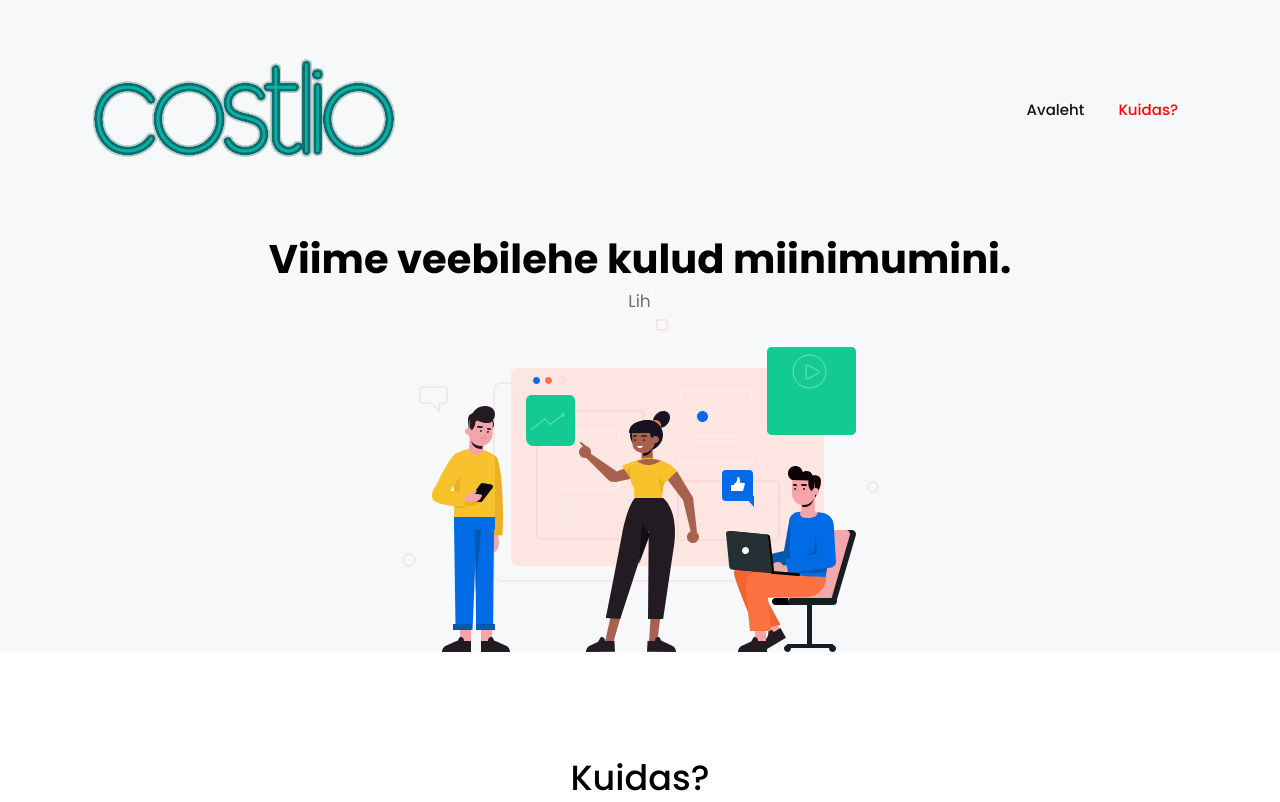
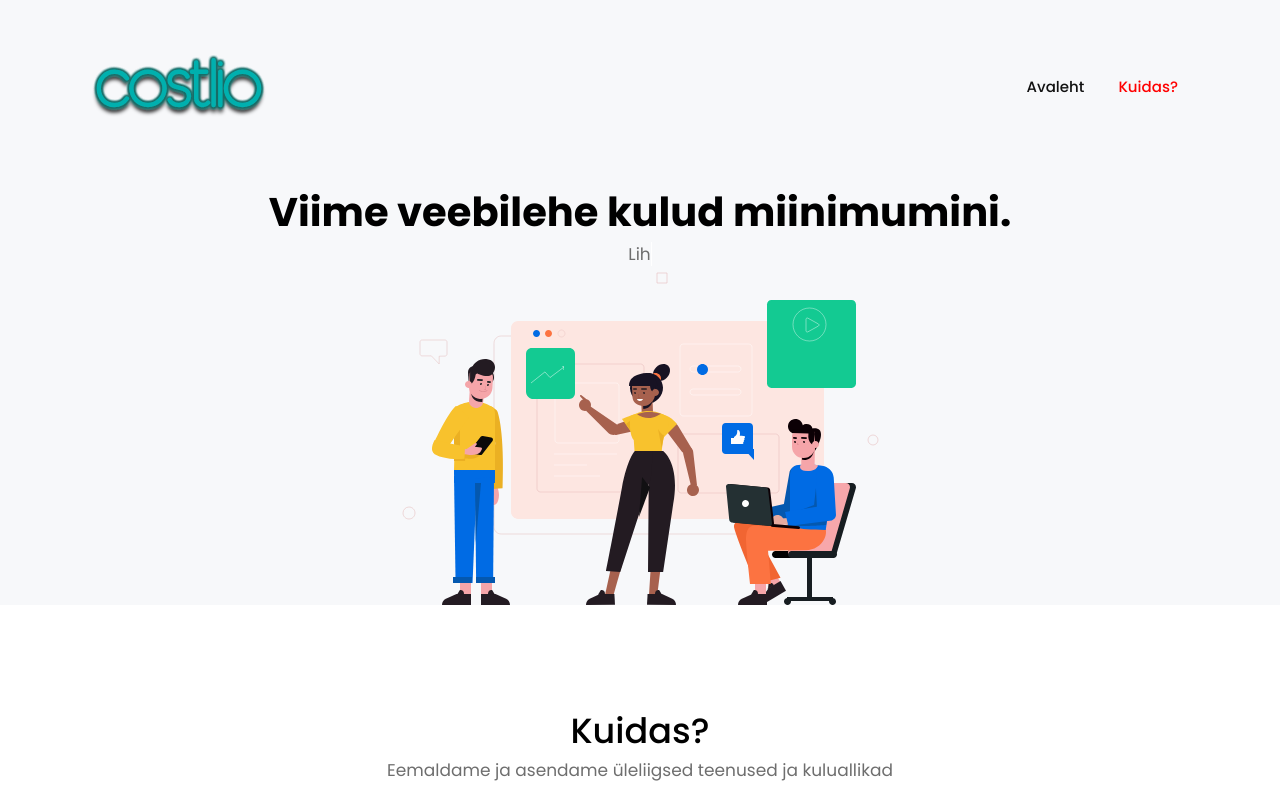
Before and after one commit to wargunnerguy/costlio-landingpage, a website: page index.html in a window 1280 px wide. Shown: the top 802 px of the page. Drawn offline with Linux system fonts and the light colour scheme.

Commit message:
fix logo to svg

```diff
--- a/index.html
+++ b/index.html
@@ -53,7 +53,7 @@
     <nav class="navbar navbar-expand-lg pl-3 pl-sm-0" id="navbar">
         <div class="container">
             <div class="navbar-brand-wrapper d-flex w-100">
-                <img src="images/costlio.png" alt="">
+                <img src="images/costlio.svg" alt="">
                 <button class="navbar-toggler ml-auto" type="button" data-toggle="collapse"
                         data-target="#navbarSupportedContent" aria-controls="navbarSupportedContent"
                         aria-expanded="false" aria-label="Toggle navigation">
@@ -64,7 +64,7 @@
                 <ul class="navbar-nav align-items-lg-center align-items-start ml-auto">
                     <li class="d-flex align-items-center justify-content-between pl-4 pl-lg-0">
                         <div class="navbar-collapse-logo">
-                            <img src="images/costlio.png" alt="">
+                            <img src="images/costlio.svg" alt="">
                         </div>
                         <button class="navbar-toggler close-button" type="button" data-toggle="collapse"
                                 data-target="#navbarSupportedContent" aria-controls="navbarSupportedContent"
@@ -234,7 +234,7 @@
         <section class="contact-details" id="contact-details-section">
             <div class="row text-center text-md-left">
                 <div class="col-12 col-md-6 col-lg-3 grid-margin">
-                    <img src="images/costlio.png" alt="" class="pb-2">
+                    <img src="images/costlio.svg" alt="" class="pb-2">
                     <div class="pt-2">
                         <p class="text-muted m-0">costlioinc@gmail.com</p>
                         <!--              <p class="text-muted m-0">906-179-8309</p>-->
```
Also changed, not shown: images/costlio.svg (added), images/costlio_bg.svg (added), images/costlio_darkbg.svg (added), scss/style.scss (line endings or trailing spaces), 1 other file.
